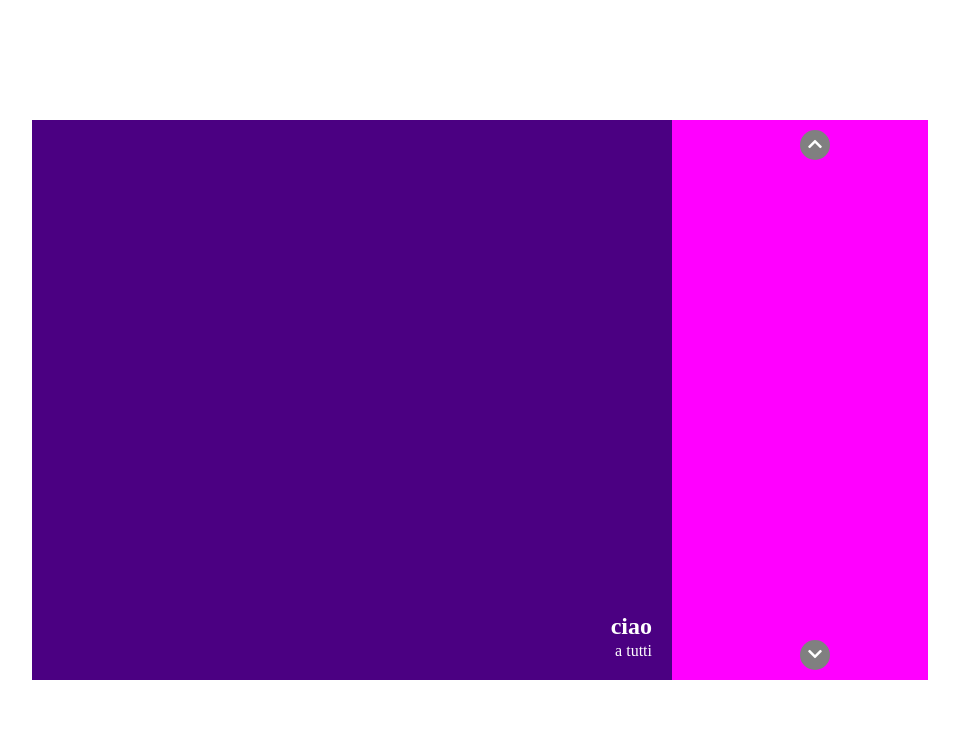
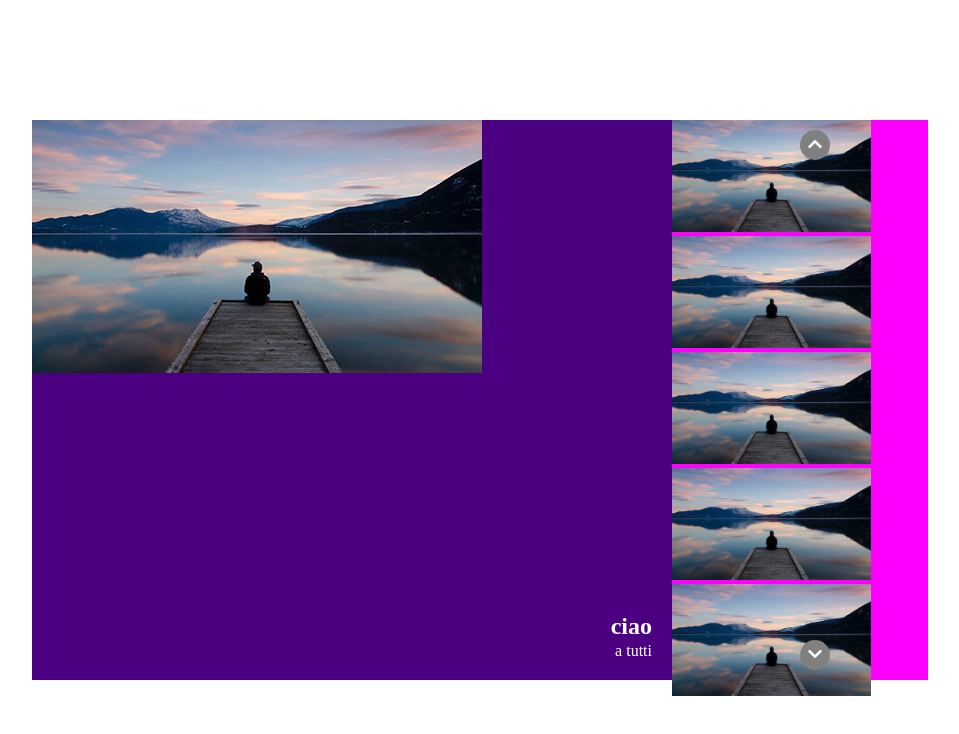
Before and after one commit to AndreaRospi/js-array-carousel, a plain HTML site: page index.html in a window 1280 px wide. Shown: the whole page, without its empty margins (160-1119 px from the left). Drawn offline with Linux system fonts and the light colour scheme.

Commit message:
inserimento delle immmagini

```diff
--- a/css/style.css
+++ b/css/style.css
@@ -57,6 +57,10 @@ p{
     bottom: 10px;
 }
 
+#libreria img{
+    height: calc(100% / 5);
+}
+
 /* debug */
 
 #fullimg{
--- a/index.html
+++ b/index.html
@@ -13,6 +13,7 @@
         <div id="fullimg">
             <h2>ciao</h2>
             <p>a tutti</p>
+            <img src="img/01.jpg" alt="">
         </div>
         <div id="libreria">
             <div class="up">
@@ -21,6 +22,13 @@
             <div class="down">
                 <i class="fas fa-chevron-down"></i>
             </div>
+            <img src="img/01.jpg" alt="">
+            <img src="img/01.jpg" alt="">
+            <img src="img/01.jpg" alt="">
+            <img src="img/01.jpg" alt="">
+            <img src="img/01.jpg" alt="">
+
+
 
         </div>
 
```
